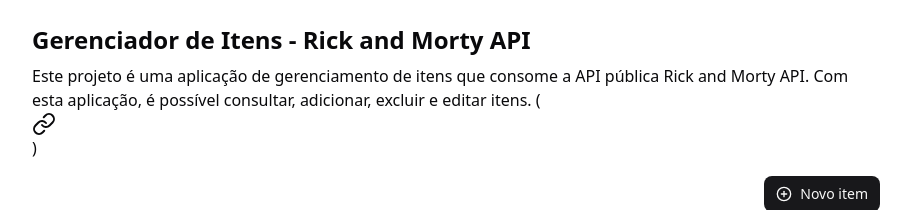
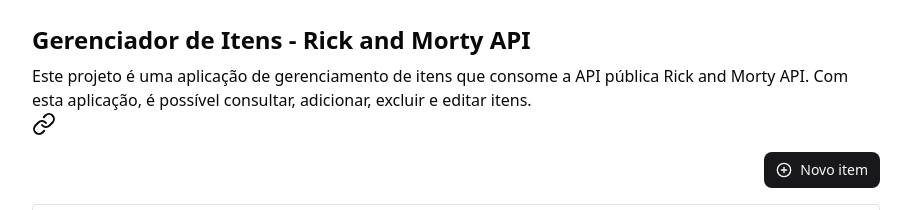
Before and after one commit to studioti/crud, a Next.js app: page / in a window 1280 px wide. Shown: the top 210 px of the page, without its empty margins (184-1095 px from the left). Built offline with nearby package versions, Linux system fonts and the light colour scheme; no server answers.

Commit message:
:boom: fix: Correção de link

```diff
--- a/app/page.tsx
+++ b/app/page.tsx
@@ -188,7 +188,7 @@
 		<>
 			<div className="p-6 max-w-4xl mx-auto">
 				<h1 className="text-2xl font-bold mb-2">Gerenciador de Itens - Rick and Morty API</h1>
-				<p>Este projeto é uma aplicação de gerenciamento de itens que consome a API pública Rick and Morty API. Com esta aplicação, é possível consultar, adicionar, excluir e editar itens. (<Link href="https://github.com/studioti/crud">Documentação</Link>)</p>
+				<p>Este projeto é uma aplicação de gerenciamento de itens que consome a API pública Rick and Morty API. Com esta aplicação, é possível consultar, adicionar, excluir e editar itens. <Link href="https://github.com/studioti/crud"><u>Documentação</u></Link></p>
 				<div className="flex py-4 items-center justify-end">
 					<Dialog>
 						<DialogTrigger asChild>
```
